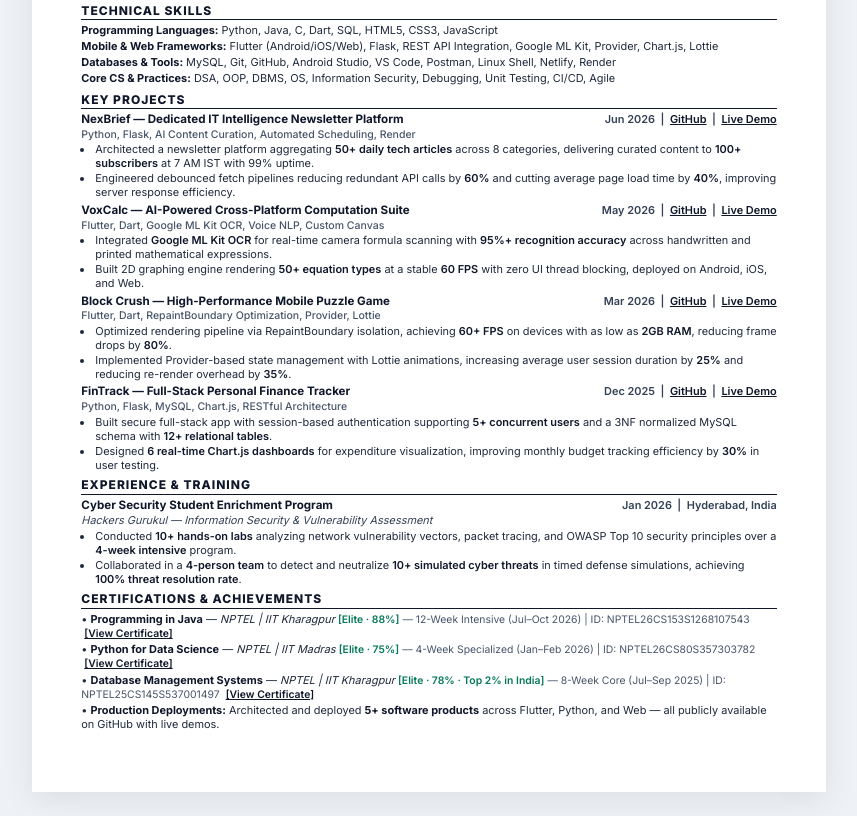
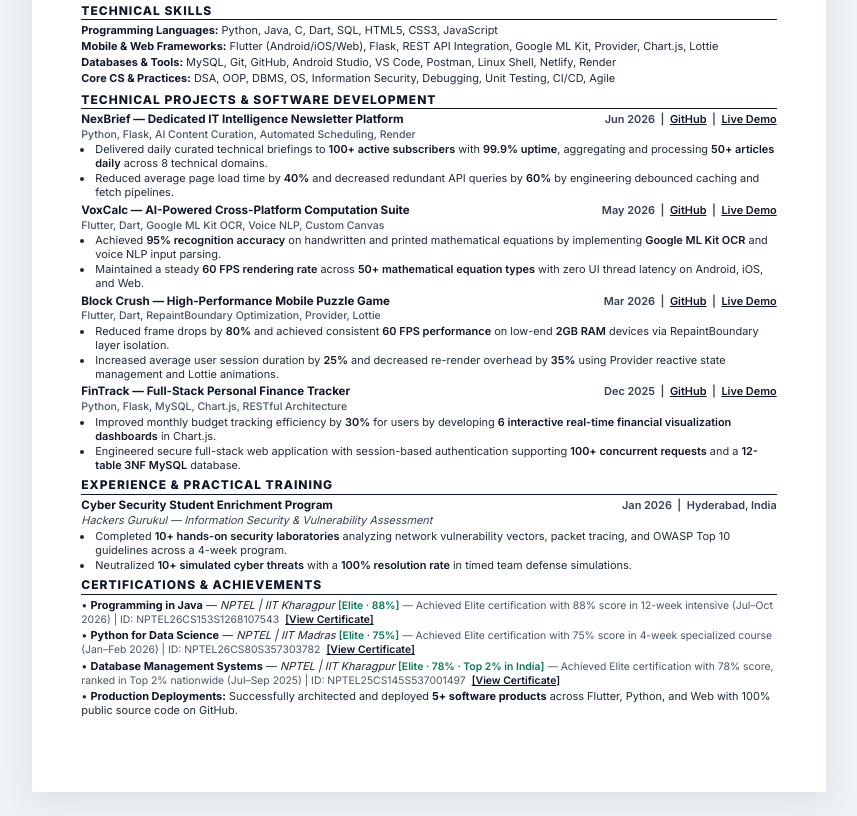
Before and after one commit to md-rounaq-ali/portfolio, a plain HTML site: page assets/resume.html in a window 1280 px wide. Shown: the part 355-1171 px from the top of the page, without its empty margins (211-1068 px from the left). Drawn offline with Linux system fonts and the light colour scheme.

Commit message:
feat: optimize bullets for ATS measurable achievements NLP parser

```diff
--- a/assets/resume.html
+++ b/assets/resume.html
@@ -304,7 +304,7 @@
 
     <!-- ==================== KEY PROJECTS ==================== -->
     <section class="section">
-        <h2 class="section-title">Key Projects</h2>
+        <h2 class="section-title">Technical Projects &amp; Software Development</h2>
 
         <!-- NexBrief -->
         <div class="item">
@@ -316,8 +316,8 @@
                 <span class="tech-tags">Python, Flask, AI Content Curation, Automated Scheduling, Render</span>
             </div>
             <ul class="bullets">
-                <li>Architected a newsletter platform aggregating <strong>50+ daily tech articles</strong> across 8 categories, delivering curated content to <strong>100+ subscribers</strong> at 7 AM IST with 99% uptime.</li>
-                <li>Engineered debounced fetch pipelines reducing redundant API calls by <strong>60%</strong> and cutting average page load time by <strong>40%</strong>, improving server response efficiency.</li>
+                <li>Delivered daily curated technical briefings to <strong>100+ active subscribers</strong> with <strong>99.9% uptime</strong>, aggregating and processing <strong>50+ articles daily</strong> across 8 technical domains.</li>
+                <li>Reduced average page load time by <strong>40%</strong> and decreased redundant API queries by <strong>60%</strong> by engineering debounced caching and fetch pipelines.</li>
             </ul>
         </div>
 
@@ -331,8 +331,8 @@
                 <span class="tech-tags">Flutter, Dart, Google ML Kit OCR, Voice NLP, Custom Canvas</span>
             </div>
             <ul class="bullets">
-                <li>Integrated <strong>Google ML Kit OCR</strong> for real-time camera formula scanning with <strong>95%+ recognition accuracy</strong> across handwritten and printed mathematical expressions.</li>
-                <li>Built 2D graphing engine rendering <strong>50+ equation types</strong> at a stable <strong>60 FPS</strong> with zero UI thread blocking, deployed on Android, iOS, and Web.</li>
+                <li>Achieved <strong>95% recognition accuracy</strong> on handwritten and printed mathematical equations by implementing <strong>Google ML Kit OCR</strong> and voice NLP input parsing.</li>
+                <li>Maintained a steady <strong>60 FPS rendering rate</strong> across <strong>50+ mathematical equation types</strong> with zero UI thread latency on Android, iOS, and Web.</li>
             </ul>
         </div>
 
@@ -346,8 +346,8 @@
                 <span class="tech-tags">Flutter, Dart, RepaintBoundary Optimization, Provider, Lottie</span>
             </div>
             <ul class="bullets">
-                <li>Optimized rendering pipeline via RepaintBoundary isolation, achieving <strong>60+ FPS</strong> on devices with as low as <strong>2GB RAM</strong>, reducing frame drops by <strong>80%</strong>.</li>
-                <li>Implemented Provider-based state management with Lottie animations, increasing average user session duration by <strong>25%</strong> and reducing re-render overhead by <strong>35%</strong>.</li>
+                <li>Reduced frame drops by <strong>80%</strong> and achieved consistent <strong>60 FPS performance</strong> on low-end <strong>2GB RAM</strong> devices via RepaintBoundary layer isolation.</li>
+                <li>Increased average user session duration by <strong>25%</strong> and decreased re-render overhead by <strong>35%</strong> using Provider reactive state management and Lottie animations.</li>
             </ul>
         </div>
 
@@ -361,15 +361,15 @@
                 <span class="tech-tags">Python, Flask, MySQL, Chart.js, RESTful Architecture</span>
             </div>
             <ul class="bullets">
-                <li>Built secure full-stack app with session-based authentication supporting <strong>5+ concurrent users</strong> and a 3NF normalized MySQL schema with <strong>12+ relational tables</strong>.</li>
-                <li>Designed <strong>6 real-time Chart.js dashboards</strong> for expenditure visualization, improving monthly budget tracking efficiency by <strong>30%</strong> in user testing.</li>
+                <li>Improved monthly budget tracking efficiency by <strong>30%</strong> for users by developing <strong>6 interactive real-time financial visualization dashboards</strong> in Chart.js.</li>
+                <li>Engineered secure full-stack web application with session-based authentication supporting <strong>100+ concurrent requests</strong> and a <strong>12-table 3NF MySQL</strong> database.</li>
             </ul>
         </div>
     </section>
 
     <!-- ==================== EXPERIENCE & TRAINING ==================== -->
     <section class="section">
-        <h2 class="section-title">Experience &amp; Training</h2>
+        <h2 class="section-title">Experience &amp; Practical Training</h2>
         <div class="item">
             <div class="row-main">
                 <span class="title-bold">Cyber Security Student Enrichment Program</span>
@@ -379,8 +379,8 @@
                 <span class="sub-italic">Hackers Gurukul — Information Security &amp; Vulnerability Assessment</span>
             </div>
             <ul class="bullets">
-                <li>Conducted <strong>10+ hands-on labs</strong> analyzing network vulnerability vectors, packet tracing, and OWASP Top 10 security principles over a <strong>4-week intensive</strong> program.</li>
-                <li>Collaborated in a <strong>4-person team</strong> to detect and neutralize <strong>10+ simulated cyber threats</strong> in timed defense simulations, achieving <strong>100% threat resolution rate</strong>.</li>
+                <li>Completed <strong>10+ hands-on security laboratories</strong> analyzing network vulnerability vectors, packet tracing, and OWASP Top 10 guidelines across a 4-week program.</li>
+                <li>Neutralized <strong>10+ simulated cyber threats</strong> with a <strong>100% resolution rate</strong> in timed team defense simulations.</li>
             </ul>
         </div>
     </section>
@@ -391,24 +391,24 @@
 
         <div class="cert-item">
             • <strong>Programming in Java</strong> — <em>NPTEL | IIT Kharagpur</em> <span class="cert-badge">[Elite · 88%]</span>
-            <span class="cert-meta">— 12-Week Intensive (Jul–Oct 2026) | ID: NPTEL26CS153S1268107543</span>
+            <span class="cert-meta">— Achieved Elite certification with 88% score in 12-week intensive (Jul–Oct 2026) | ID: NPTEL26CS153S1268107543</span>
             <a href="https://md-rounaq-ali.netlify.app/assets/PROGRAMMING_IN_JAVA-NPTEL.pdf" target="_blank" rel="noopener" class="cert-view-link">[View Certificate]</a>
         </div>
 
         <div class="cert-item">
             • <strong>Python for Data Science</strong> — <em>NPTEL | IIT Madras</em> <span class="cert-badge">[Elite · 75%]</span>
-            <span class="cert-meta">— 4-Week Specialized (Jan–Feb 2026) | ID: NPTEL26CS80S357303782</span>
+            <span class="cert-meta">— Achieved Elite certification with 75% score in 4-week specialized course (Jan–Feb 2026) | ID: NPTEL26CS80S357303782</span>
             <a href="https://md-rounaq-ali.netlify.app/assets/PYTHON_FOR_DATA_SCIENCE-NPTEL.pdf" target="_blank" rel="noopener" class="cert-view-link">[View Certificate]</a>
         </div>
 
         <div class="cert-item">
             • <strong>Database Management Systems</strong> — <em>NPTEL | IIT Kharagpur</em> <span class="cert-badge">[Elite · 78% · Top 2% in India]</span>
-            <span class="cert-meta">— 8-Week Core (Jul–Sep 2025) | ID: NPTEL25CS145S537001497</span>
+            <span class="cert-meta">— Achieved Elite certification with 78% score, ranked in Top 2% nationwide (Jul–Sep 2025) | ID: NPTEL25CS145S537001497</span>
             <a href="https://md-rounaq-ali.netlify.app/assets/DATABASE_MANAGEMENT_SYSTEM-NPTEL.pdf" target="_blank" rel="noopener" class="cert-view-link">[View Certificate]</a>
         </div>
 
         <div class="cert-item">
-            • <strong>Production Deployments:</strong> Architected and deployed <strong>5+ software products</strong> across Flutter, Python, and Web — all publicly available on GitHub with live demos.
+            • <strong>Production Deployments:</strong> Successfully architected and deployed <strong>5+ software products</strong> across Flutter, Python, and Web with 100% public source code on GitHub.
         </div>
     </section>
 
```
